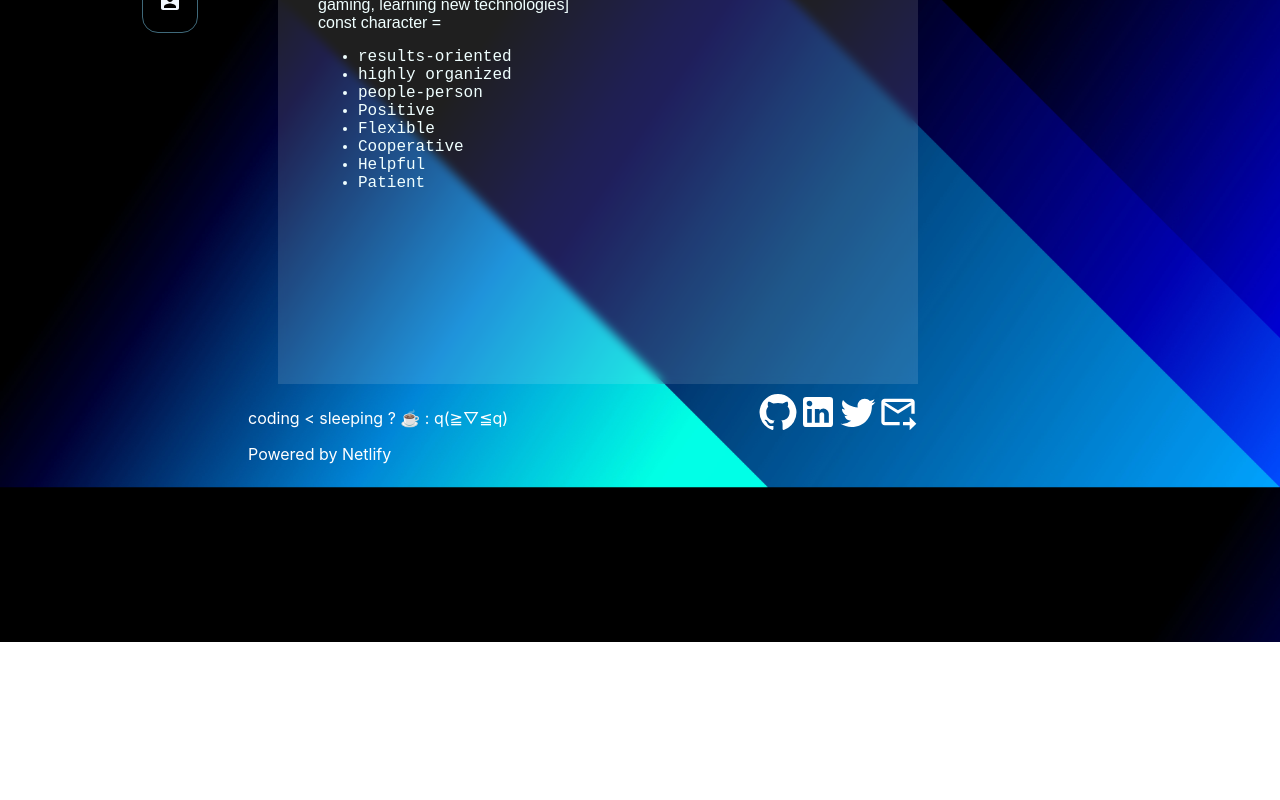
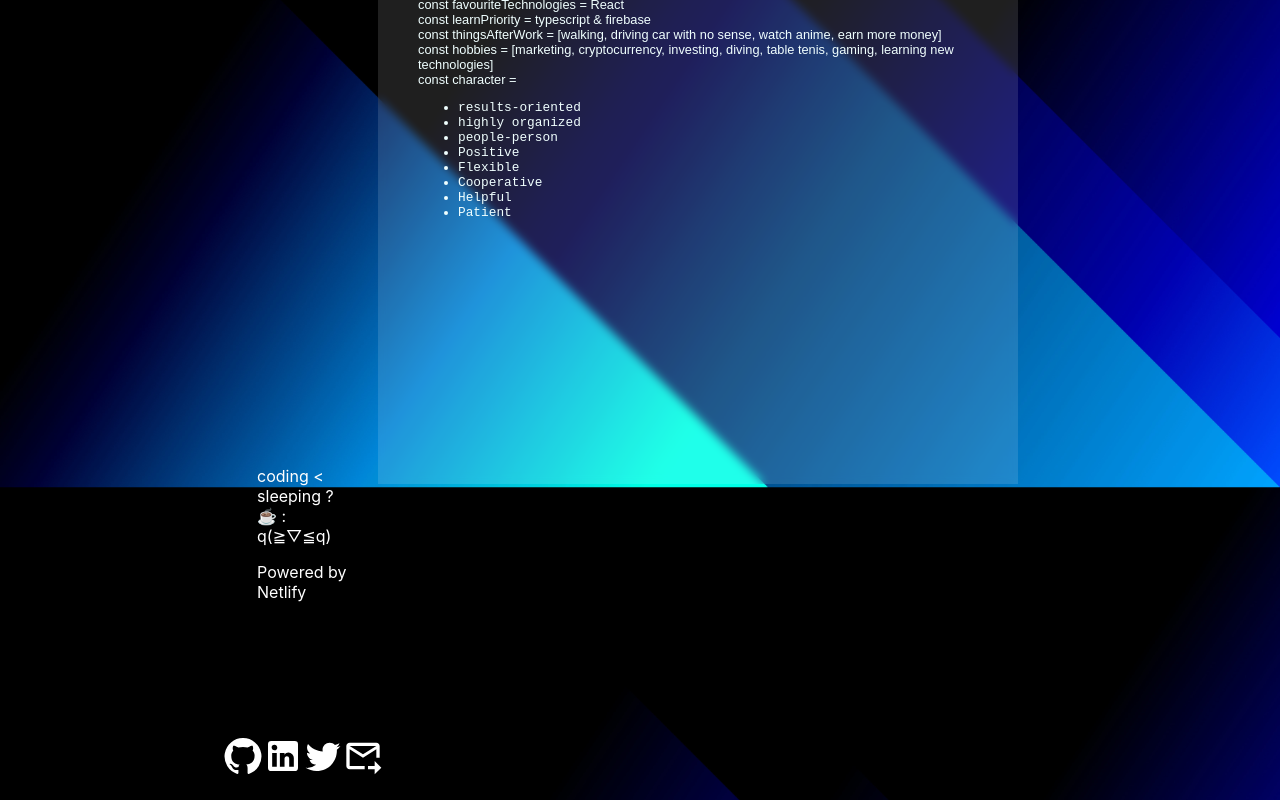
Before and after one commit to devArczi/aboutMe, a React (Create React App) app in the folder about-me/: page /about-me in a window 1280 px wide. Shown: the part 366-1166 px from the top of the page. Before the commit the page ends 1008 px from the top, so only its background shows below. Built offline with nearby package versions, Linux system fonts and the light colour scheme.

Commit message:
styles for 425p

```diff
--- a/about-me/src/components/About/index.js
+++ b/about-me/src/components/About/index.js
@@ -1,7 +1,7 @@
 import React from 'react';
 import { motion } from 'framer-motion';
 import Footer from '../Footer';
-import {AboutMe__SectionWrapper , AboutMe__HeaderWrapper, AboutMe__Header, AboutMe__Description} from '../../styles'
+import {AboutMe__SectionWrapper , AboutMe__HeaderWrapper, AboutMe__Header, AboutMe__Description,AboutME__FooterWrapper} from '../../styles'
 
 
 const About = () => {
@@ -37,7 +37,10 @@ const About = () => {
                         </ul></pre>
                 </p>
             </AboutMe__Description>
-            <Footer/>
+            <AboutME__FooterWrapper>
+               <Footer/>
+            </AboutME__FooterWrapper>
+
         </AboutMe__SectionWrapper>
     );
 }
--- a/about-me/src/styles/index.js
+++ b/about-me/src/styles/index.js
@@ -25,6 +25,9 @@ export const AppWrapper = styled.div`
 
 margin: 0 200px;
 height: 100vh;
+@media ${device.mobileL} {
+    margin: 0 -60px;
+}
 @media ${device.tablet} {
         margin: 0px 100px;
 }
@@ -47,7 +50,10 @@ left: 20%;
 top: 13%;
 display: flex;
 background: transparent;
-
+@media ${device.mobileL} {
+    left: 18%;
+    top: 0;
+}
 @media ${device.tablet} {
     left: 8%;
     top: 13%;
@@ -73,6 +79,9 @@ list-style-type: none;
 display: flex;
 justify-content: flex-end;
 flex-direction: column;
+    @media ${device.mobileL} {
+        flex-direction: row;
+    }
     & li {
         color: blue;
         padding: 15px;
@@ -84,6 +93,10 @@ flex-direction: column;
         -webkit-backdrop-filter: blur(9.4px);
         border: 1px solid rgba(63, 105, 122, 1);
 
+        @media ${device.mobileL} {
+            transform: scale(1);
+            padding: 15px;
+        }
         @media ${device.tablet} {
             transform: scale(1);
             margin: 10% 0;
@@ -117,6 +130,9 @@ flex-direction: column;
         transform: scale(2.5);
         transition-duration: .5s;
         z-index: 2;
+        @media ${device.mobileL} {
+            transform: scale(1.3);
+        }
         @media ${device.tablet} {
             transform: scale(1.3);
         }
@@ -146,7 +162,9 @@ export const HomeWrapper = styled.div`
     position: absolute;
     top: 30px;
     max-width: 56.5%;
-
+    @media ${device.mobileL} {
+        margin-top: 50px;
+    }
     @media ${device.desktopL} {
         max-width: 100%;
     }
@@ -157,6 +175,11 @@ export const HomeHeader = styled.div`
     width: 100%;
     display: flex;
     box-sizing: border-box;
+
+    @media ${device.mobileL} {
+        flex-wrap: wrap;
+        align-items: baseline;
+    }
     @media ${device.tablet} {
         flex-wrap: wrap;
         align-items: baseline;
@@ -205,6 +228,10 @@ export const MainHeader = styled.div`
             font-size: 2rem;
             color: azure;
 
+            @media ${device.mobileL} {
+                font-size: 1.3rem;
+                width: 180px;
+            }
             @media ${device.laptopL} {
                 padding: 15px ;
             }
@@ -217,6 +244,10 @@ export const HomeDescription = styled.div`
     margin-bottom: 200px;
     width: 100%;
     white-space: pre-line;
+
+    @media ${device.mobileL} {
+        margin: 0 100px 200px;
+    }
     & p{
         padding: 0 40px;
         font-family: 'Mouse Memoirs', sans-serif;
@@ -256,6 +287,9 @@ export const ProjectsHeader = styled.div`
             font-size: 3rem;
         }
     }
+    @media ${device.mobileL} {
+            margin-left: 100px;
+        }
     @media ${device.desktopL} {
             margin: 55px 0;
         }
@@ -265,6 +299,11 @@ export const ProjectsContent = styled.div`
     background-color: rgba(255,255,255,0.1);
     text-align: center;
     box-sizing: border-box;
+
+    @media ${device.mobileL} {
+            margin-left: 100px;
+            width: 100%;
+        }
     & p {
         color: white;
         padding: 15%;
@@ -295,6 +334,11 @@ export const TechWrapper = styled.div`
     justify-content: space-between;
     flex-wrap: wrap;
     box-sizing: border-box;
+
+    @media ${device.mobileL} {
+            margin-left: 100px;
+            width: 100%;
+        }
     & div:hover{
         transform: scale(1.1);
         transition-duration: .5s;
@@ -308,6 +352,10 @@ export const TechHeader = styled.div`
             font-size: 3rem;
         }
     }
+    @media ${device.mobileL} {
+            margin-left: 100px;
+            width: 100%;
+        }
     @media ${device.desktopL} {
             margin: 55px 0;
         }
@@ -324,6 +372,12 @@ export const AboutMe__SectionWrapper = styled.div`
     backdrop-filter: blur(5px);
     background-color: rgba(255, 255, 255, .12);
 
+    @media ${device.mobileL} {
+        margin-top: 100px;
+        margin-left: 100px;
+        font-size: 1rem;
+        height: 70%;
+    }
     @media ${device.tablet} {
         font-size: 1rem;
         height: 90%;
@@ -344,12 +398,17 @@ export const AboutMe__SectionWrapper = styled.div`
         width: 100%;
     }
 `
+
 export const AboutMe__HeaderWrapper = styled.div`
     padding: 100px 0 0 100px;
     width: 100%;
     display: flex;
     box-sizing: border-box;
 
+    @media ${device.mobileL} {
+            width: 100%;
+            padding: 0;
+        }
     @media ${device.laptop} {
         padding: 100px 0 0 40px;
     }
@@ -358,6 +417,11 @@ export const AboutMe__Header = styled.div`
     height: 100%;
     flex-basis: 700px;
     display: inline-block;
+
+    @media ${device.mobileL} {
+            margin-left: 20px;
+            width: 100%;
+        }
         & h2{
             font-family: 'Mouse Memoirs', sans-serif;
             font-size: 2rem;
@@ -377,7 +441,9 @@ export const AboutMe__Description = styled.div`
         font-family: 'Mouse Memoirs', sans-serif;
         font-size: 1rem;
         color: azure;
-
+        @media ${device.mobileL} {
+            font-size: 0.8rem;
+        }
         @media ${device.desktopL} {
             font-size: 1.3rem;
         }
@@ -386,6 +452,10 @@ export const AboutMe__Description = styled.div`
             font-size: 2rem;
         }
     }
+`
+export const AboutME__FooterWrapper = styled.div`
+    position: absolute;
+    left: -160px;
 `
 
 // --------------- FOOTER --------------- //
@@ -396,6 +466,16 @@ export const Footer__Wrapper = styled.div`
     justify-content: center;
     margin-top: 30px;
 
+    @media ${device.mobileL} {
+        height: 350px;
+        display: flex;
+        flex-direction: column;
+        align-items: center;
+        font-size: 1rem;
+        width: 100%;
+        margin-left: 120px;
+        justify-content: space-between;
+    }
     @media ${device.tablet} {
         font-size: 1rem;
         margin-left: -30px;
@@ -435,12 +515,19 @@ export const Footer__Links = styled.div`
     width: 40%;
     display: flex;
     justify-content: flex-end;
+
+    @media ${device.mobileL}{
+        width: 100%;
+        justify-content: center;
+    }
     & a{
         color: white;
 
         & svg{
             font-size: 40px;
-
+            @media ${device.mobileL}{
+                font-size: 40px;
+            }
             @media ${device.desktopL} {
                 font-size: 80px;
             }
```
Also changed, not shown: about-me/src/App.js (+0 -7 lines).
